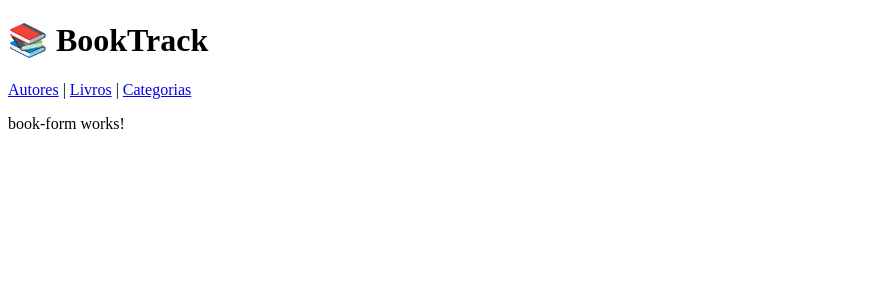
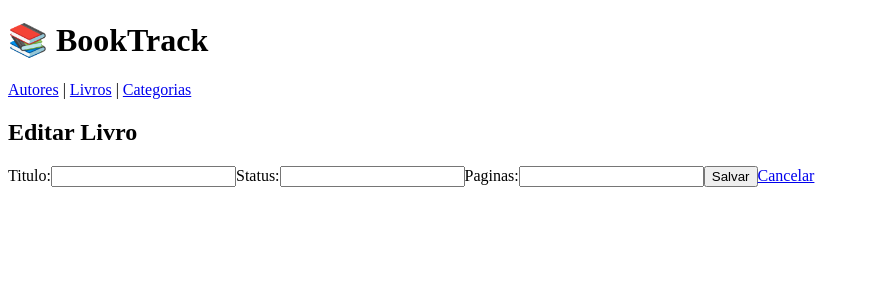
Before and after one commit to alexandremrrocha/booktrack-frontend, an Angular app: page /books/edit/1 in a window 1280 px wide. Shown: the top 300 px of the page, without its empty margins (0-870 px from the left). Built offline with nearby package versions, Linux system fonts and the light colour scheme; no server answers.

Commit message:
feat: CRUD dos livros

```diff
--- a/src/app/models/book.model.ts
+++ b/src/app/models/book.model.ts
@@ -4,5 +4,5 @@ export interface BookModel {
     categoryId: number;
     authorId: number;
     status: string;
-    pages: number;
+    pages?: number;
 }
--- a/src/app/modules/book/book-form/book-form.html
+++ b/src/app/modules/book/book-form/book-form.html
@@ -1 +1,15 @@
-<p>book-form works!</p>
+<h2>{{ id ? 'Editar Livro' : 'Novo Livro' }}</h2>
+
+<form [formGroup]="form" (ngSubmit)="saveBook()">
+  <label>Titulo:</label>
+  <input formControlName="title" />
+
+  <label>Status:</label>
+  <input type="text" formControlName="status" />
+
+  <label>Paginas:</label>
+  <input type="number" formControlName="pages" />
+
+  <button type="submit">Salvar</button>
+  <a routerLink="/books">Cancelar</a>
+</form>
--- a/src/app/modules/book/book-form/book-form.ts
+++ b/src/app/modules/book/book-form/book-form.ts
@@ -1,11 +1,58 @@
+import { CommonModule } from '@angular/common';
 import { Component } from '@angular/core';
+import { FormBuilder, FormGroup, ReactiveFormsModule, Validators } from '@angular/forms';
+import { ActivatedRoute, Router, RouterModule } from '@angular/router';
+import { BookService } from '../../../services/book/book.service';
 
 @Component({
   selector: 'app-book-form',
-  imports: [],
+  standalone: true,
+  imports: [CommonModule, ReactiveFormsModule, RouterModule],
   templateUrl: './book-form.html',
   styleUrl: './book-form.css'
 })
 export class BookForm {
+  form!: FormGroup;
+  id!: number | null;
 
+  constructor(
+    private formBuilder: FormBuilder,
+    private route: ActivatedRoute,
+    private router: Router,
+    private bookService: BookService
+  ) {}
+
+  ngOnInit(): void {
+    this.form = this.formBuilder.group({
+      title: ['', Validators.required],
+      status: ['', Validators.required],
+      pages: ['']
+    });
+
+    const paramId = this.route.snapshot.paramMap.get('id');
+    this.id = paramId ? Number(paramId) : null;
+
+    if (this.id) {
+      this.loadBook();
+    }
+  }
+
+  public async loadBook() {
+    const book = await this.bookService.getById(this.id!);
+    this.form.patchValue(book);
+  }
+
+  public async saveBook() {
+    if (this.form.invalid) {
+      return;
+    }
+
+    if (this.id){
+      await this.bookService.update(this.id, this.form.value);
+      this.router.navigate(['/books'])
+    } else {
+      await this.bookService.create(this.form.value);
+      this.router.navigate(['/books']);
+    }
+  }
 }
--- a/src/app/modules/book/book-list/book-list.html
+++ b/src/app/modules/book/book-list/book-list.html
@@ -1 +1,10 @@
-<p>book-list works!</p>
+<h2>Livros</h2>
+<a routerLink="/books/new">➕ Novo Livro</a>
+
+<ul>
+  <li *ngFor="let book of books">
+    Titulo: {{ book.title }} - Status: {{ book.status }} - Paginas totais: {{ book.pages }}
+    | <a [routerLink]="['/books/edit', book.id]">Editar</a>
+    | <button (click)="deleteBook(book.id)">Excluir</button>
+  </li>
+</ul>
--- a/src/app/modules/book/book-list/book-list.ts
+++ b/src/app/modules/book/book-list/book-list.ts
@@ -1,11 +1,30 @@
-import { Component } from '@angular/core';
+import { CommonModule } from '@angular/common';
+import { Component, inject, OnInit } from '@angular/core';
+import { RouterModule } from '@angular/router';
+import { BookService } from '../../../services/book/book.service';
+import { BookModel } from '../../../models/book.model';
 
 @Component({
   selector: 'app-book-list',
-  imports: [],
+  standalone: true,
+  imports: [CommonModule, RouterModule],
   templateUrl: './book-list.html',
   styleUrl: './book-list.css'
 })
-export class BookList {
+export class BookList implements OnInit{
+  private bookService = inject(BookService);
+  books: BookModel[] = [];
+
+  ngOnInit(): void {
+    this.loadBooks();
+  }
+
+  public async loadBooks() {
+    this.books = await this.bookService.getAll();
+  }
+
+  public async deleteBook(id: number) {
+    await this.bookService.delete(id);
+  }
 
 }
--- a/src/app/services/book/book.ts
+++ b/src/app/services/book/book.service.ts
@@ -6,7 +6,7 @@ import { firstValueFrom } from 'rxjs';
 @Injectable({
   providedIn: 'root'
 })
-export class Book {
+export class BookService {
   private apiUrl = 'http://localhost:3000/book';
 
   constructor(private http: HttpClient) {}
```
Also changed, not shown: 2 other files (tests, documents, lock files or other folders).
